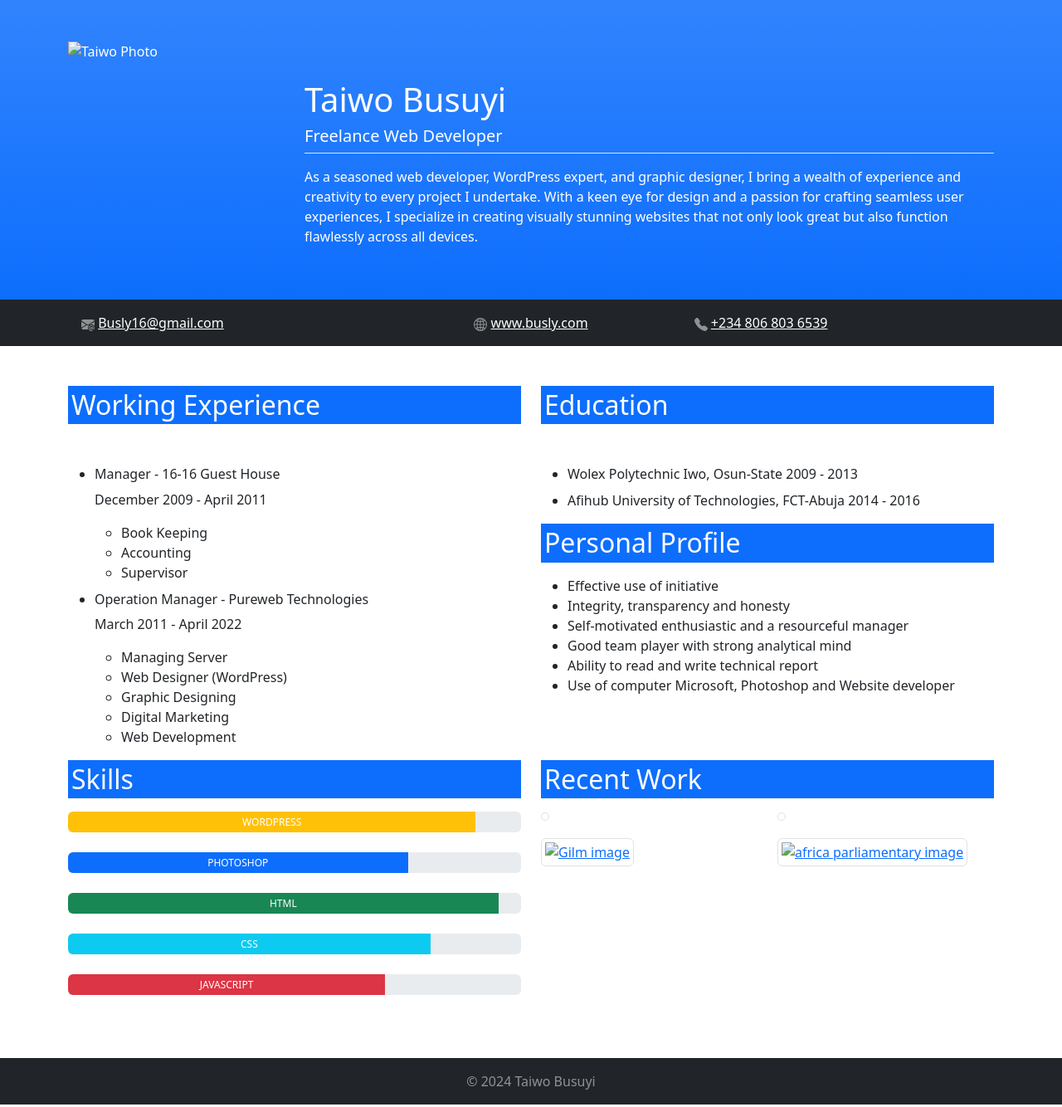
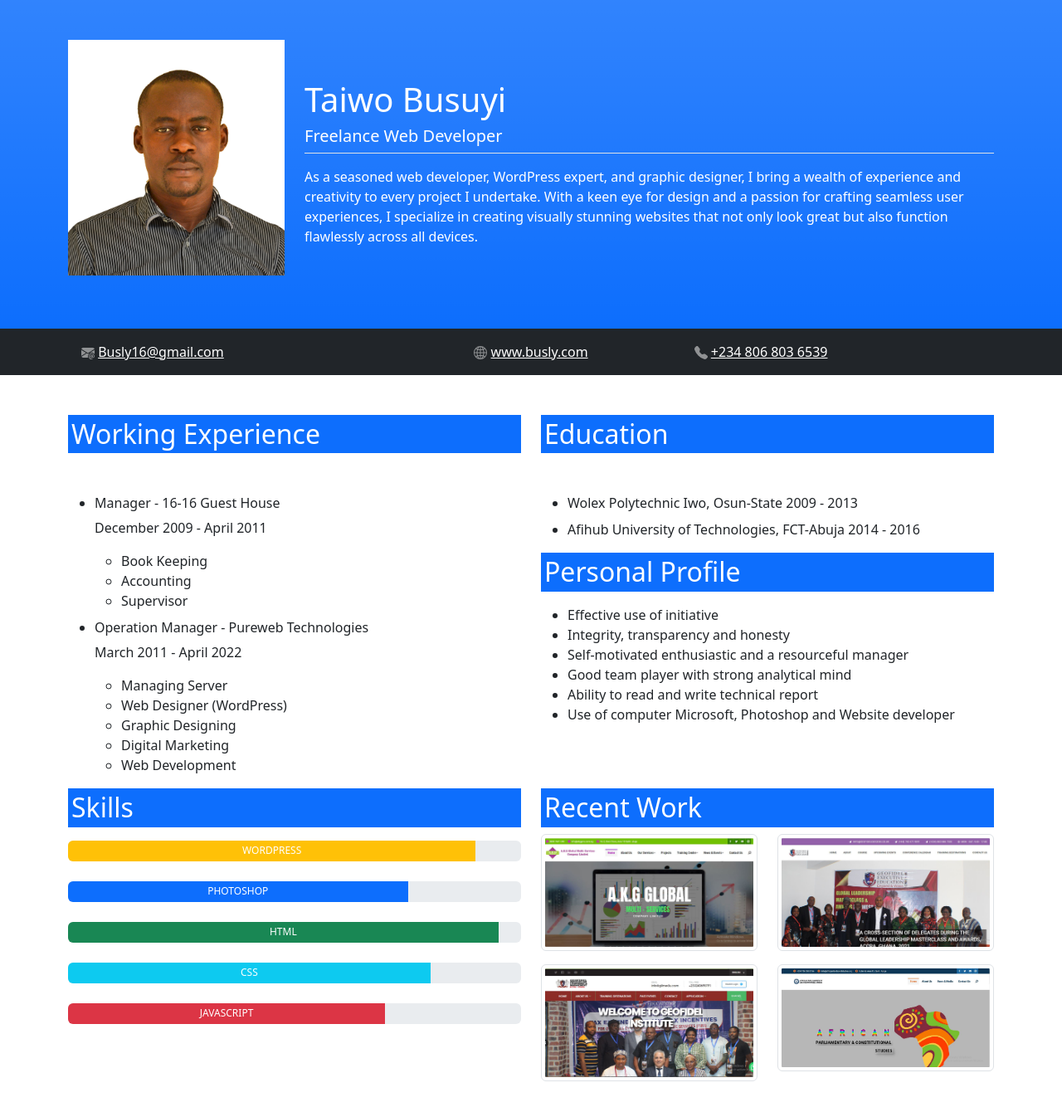
Before and after one commit to busly16/taiwobusuyi, a plain HTML site: page index.html in a window 1280 px wide. Shown: the top 1334 px of the page at 83% size. Drawn offline with nearby package versions, Linux system fonts and the light colour scheme.

Commit message:
index.html

```diff
--- a/index.html
+++ b/index.html
@@ -11,7 +11,7 @@
         <div class="container">
             <div class="row ">
                 <div class="col-md-3 text-left  mb-3">
-                    <img class="rounded-square img-fluid" src="./assets/images/busly.jpg" alt="Taiwo Photo"/>
+                    <img class="rounded-square img-fluid" src="./busly.jpg" alt="Taiwo Photo"/>
                 </div>
                 <div class="col-md-9 ">
                     <h1 class="mt-5">Taiwo Busuyi</h1>
@@ -122,12 +122,12 @@
                 <div class="row">
                     <div class="col-md mb-3">
                         <a href="https://www.akggms.com.ng">
-                            <img class="img-fluid img-thumbnail" src="./assets/images/akgglobal.png" alt="">
+                            <img class="img-fluid img-thumbnail" src="./akgglobal.png" alt="">
                         </a>
                     </div>
                     <div class="col-md mb-3">
                         <a href="https://www.geofidelexecedu.co.uk">
-                            <img class="img-fluid img-thumbnail" src="./assets/images/geofidel.png" alt="">
+                            <img class="img-fluid img-thumbnail" src="./geofidel.png" alt="">
                         </a>
                     </div>
 
@@ -136,12 +136,12 @@
                 <div class="row">
                     <div class="col-md mb-3">
                         <a href="https://gilmedu.com">
-                            <img class="img-fluid img-thumbnail" src="./assets/images/gilm.png" alt="Gilm image">
+                            <img class="img-fluid img-thumbnail" src="./gilm.png" alt="Gilm image">
                         </a>
                     </div>
                     <div class="col-md mb-3">
                         <a href="https://africparlandconststudies.org">
-                            <img class="img-fluid img-thumbnail" src="./assets/images/africa.JPG" alt="africa parliamentary image">
+                            <img class="img-fluid img-thumbnail" src="./africa.JPG" alt="africa parliamentary image">
                         </a>
                     </div>
                         </div>
```
